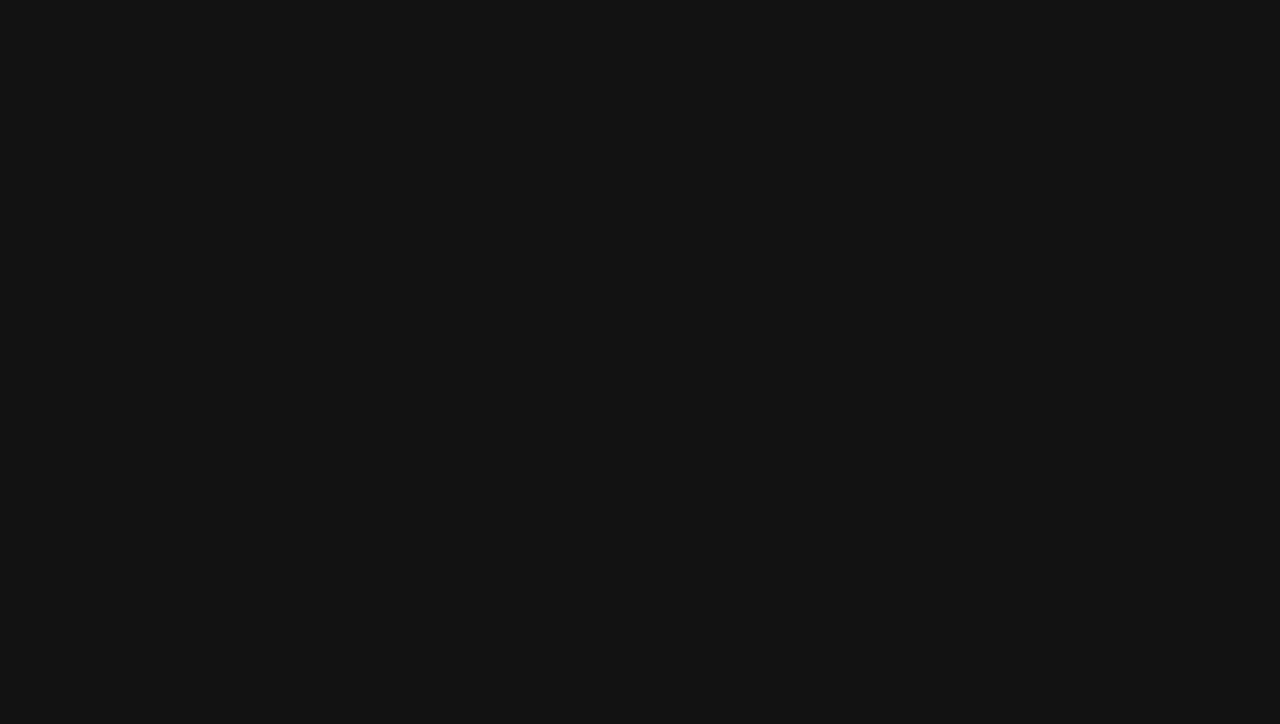
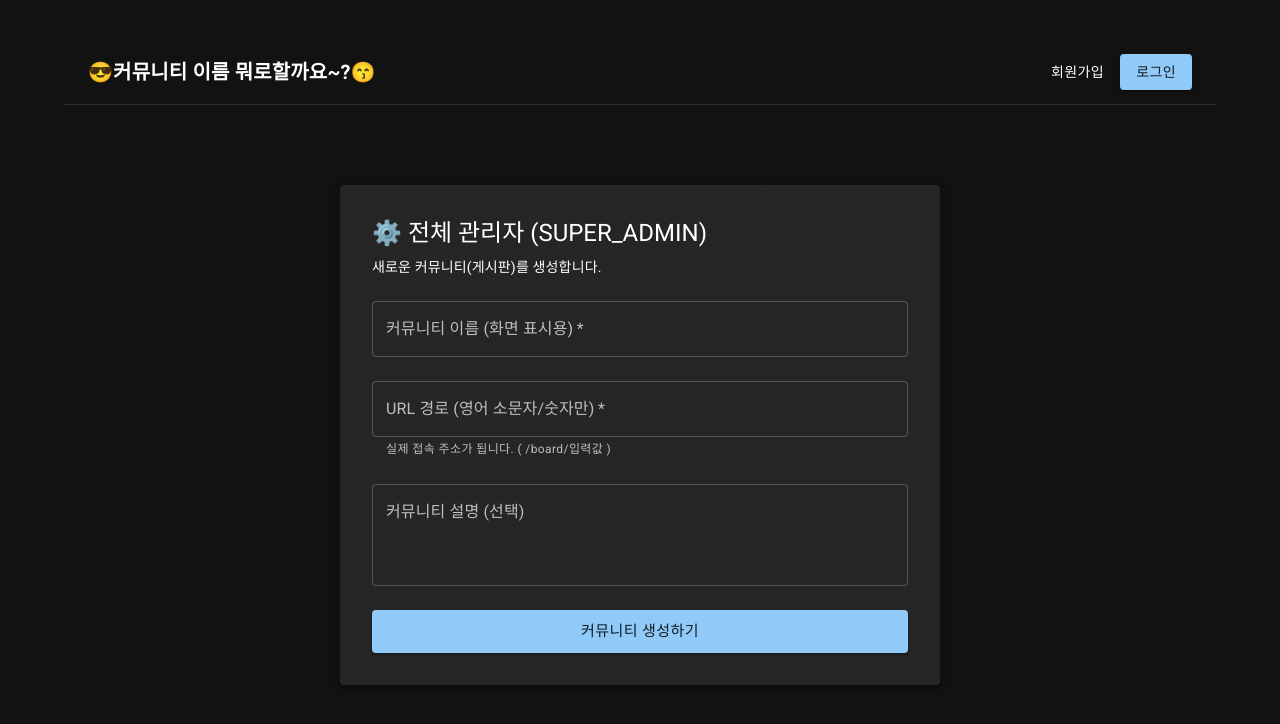
Before and after one commit to 0rchid241/SW_Project_CICD_Frontend, a React (Vite) app: page /admin/superAdminPage in a window 1280 px wide. Before the commit this address had no page. Shown: the top 724 px of the page. Built offline with nearby package versions, Linux system fonts and the light colour scheme; a web font is replaced by a local one.

Commit message:
어드민 페이지에서 커뮤니티 생성

```diff
--- a/src/App.jsx
+++ b/src/App.jsx
@@ -13,6 +13,7 @@ import PopularPostPreview from "./componenets/Board/PopularPostPreview.jsx";
 import PopularPostListPage from "./componenets/Post/PopularPostListPage.jsx";
 import Mypage from "./componenets/Sign/Mypage.jsx";
 import {AuthContext, AuthProvider} from "./context/AuthContext.jsx";
+import SuperAdminPage from "./componenets/admin/SuperAdminPage.jsx";
 
 /* MUI의 기본 다크 테마*/
 const darkTheme = createTheme({
@@ -56,6 +57,8 @@ const App = () => {
                                 {/* 인기 게시글 목록으로 이동*/}
                                 <Route path={"/board/popular"} element={<PopularPostListPage/>}/>
 
+                                {/* 전체 관리자 페이지로 이동.*/}
+                                <Route path={"/admin/superAdminPage"} element={<SuperAdminPage/>}/>
 
                             </Route>
                         </Routes>
--- /dev/null
+++ b/src/componenets/admin/SuperAdminPage.jsx
@@ -0,0 +1,129 @@
+import React, {useContext, useState} from 'react';
+import {AuthContext} from "../../context/AuthContext.jsx";
+import {Alert, Box, Button, Paper, Stack, TextField, Typography} from "@mui/material";
+
+const SuperAdminPage = () => {
+
+    const {token} = useContext(AuthContext);
+
+    const [status, setStatus] = useState({})
+    const [formData, setFormData] = useState({
+        name: '',
+        urlPath: '',
+        description: ''
+    });
+
+    const handleChange = (e)=>{
+        const {name,value} = e.target;
+        setFormData(prev => ({
+            ...prev,[name]:value}));
+    }
+
+    const handleSubmit = async (e) =>{
+        e.preventDefault();
+
+        // 1. 프론트엔드 1차 유효성 검사 (UX 향상)
+        if (formData.name.length < 2) {
+            setStatus({ type: 'error', message: '커뮤니티 이름은 2자 이상이어야 합니다.' });
+            return;
+        }
+
+        const urlRegex = /^[a-z0-9]+$/;
+        if (!urlRegex.test(formData.urlPath)) {
+            setStatus({ type: 'error', message: 'URL 경로는 영문 소문자와 숫자만 사용할 수 있습니다.' });
+            return;
+        }
+        try {
+            const response = await fetch('/api/admin/super/create/board', {
+                method: 'POST',
+                headers: {
+                    'Content-Type': 'application/json',
+                    // AuthContext에서 가져온 토큰을 헤더에 삽입!
+                    ...(token && { 'Authorization': `Bearer ${token}` })
+                },
+                body: JSON.stringify(formData)
+            });
+
+            if (response.ok) {
+                setStatus({ type: 'success', message: `[${formData.name}] 커뮤니티가 성공적으로 생성되었습니다!` });
+                // 폼 초기화
+                setFormData({ name: '', urlPath: '', description: '' });
+            } else {
+                // 🚨 지금은 백엔드에서 에러가 길게 오거나 String으로 오겠지만,
+                // 나중에 전역 예외 처리기를 만들면 이 부분을 아주 예쁜 JSON으로 받을 수 있습니다!
+                const errorData = await response.text();
+                setStatus({ type: 'error', message: errorData || "생성에 실패했습니다." });
+            }
+        } catch (error) {
+            console.error(error);
+            setStatus({ type: 'error', message: '서버와 통신 중 오류가 발생했습니다.' });
+        }
+
+    }
+
+    return (
+        <Box sx={{ maxWidth: 600, margin: 'auto', mt: 5 }}>
+            <Paper elevation={3} sx={{ p: 4 }}>
+                <Typography variant="h5" fontWeight="bold" gutterBottom>
+                    ⚙️ 전체 관리자 (SUPER_ADMIN)
+                </Typography>
+                <Typography variant="body2" color="text.secondary" sx={{ mb: 3 }}>
+                    새로운 커뮤니티(게시판)를 생성합니다.
+                </Typography>
+
+                {/* 상태 알림창 (성공 or 에러) */}
+                {status.message && (
+                    <Alert severity={status.type} sx={{ mb: 3 }}>
+                        {status.message}
+                    </Alert>
+                )}
+
+                <form onSubmit={handleSubmit}>
+                    <Stack spacing={3}>
+                        <TextField
+                            label="커뮤니티 이름 (화면 표시용)"
+                            name="name"
+                            value={formData.name}
+                            onChange={handleChange}
+                            placeholder="ex) 피파 온라인 갤러리"
+                            required
+                            fullWidth
+                        />
+                        <TextField
+                            label="URL 경로 (영어 소문자/숫자만)"
+                            name="urlPath"
+                            value={formData.urlPath}
+                            onChange={handleChange}
+                            placeholder="ex) fifa"
+                            required
+                            fullWidth
+                            // 사용자가 대문자를 입력해도 소문자로 안내하는 UX 팁
+                            helperText="실제 접속 주소가 됩니다. ( /board/입력값 )"
+                        />
+                        <TextField
+                            label="커뮤니티 설명 (선택)"
+                            name="description"
+                            value={formData.description}
+                            onChange={handleChange}
+                            placeholder="이 커뮤니티의 주제를 짧게 설명해주세요."
+                            multiline
+                            rows={3}
+                            fullWidth
+                        />
+                        <Button
+                            type="submit"
+                            variant="contained"
+                            color="primary"
+                            size="large"
+                            sx={{ mt: 2 }}
+                        >
+                            커뮤니티 생성하기
+                        </Button>
+                    </Stack>
+                </form>
+            </Paper>
+        </Box>
+    );
+};
+
+export default SuperAdminPage;
--- a/src/componenets/util/LayOut.jsx
+++ b/src/componenets/util/LayOut.jsx
@@ -52,6 +52,9 @@ const LayOut = () => {
                                 <Button color="inherit" onClick={() => navigate('/me')}>
                                     {nickname || "내 정보"}
                                 </Button>
+                                <Button onClick={()=>navigate('/admin/superAdminPage')}>
+                                    관리자 페이지
+                                </Button>
                                 <Button variant="outlined" color="error" onClick={handleLogout}>
                                     로그아웃
                                 </Button>
```
